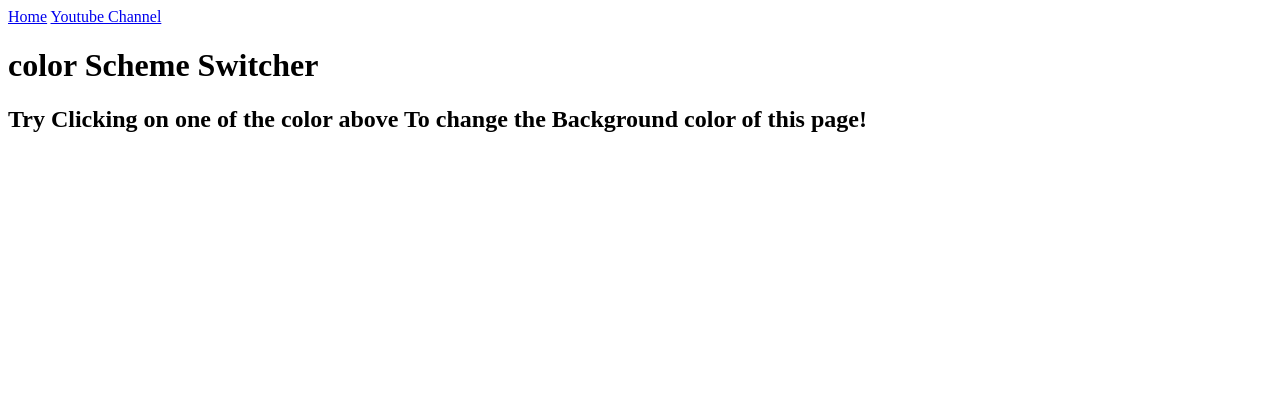
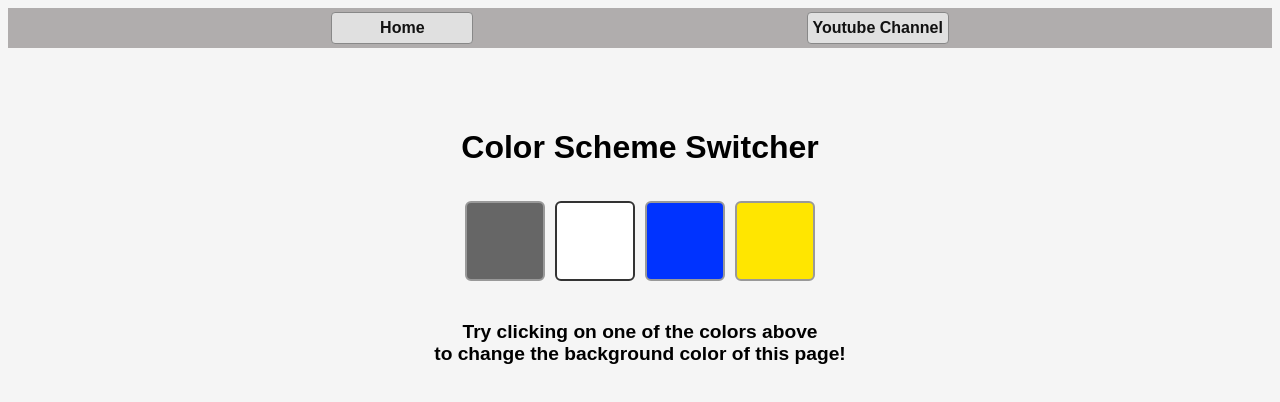
Before and after one commit to akashchawla-bot/JavaScript-Projects, a plain HTML site: page color changing projector/index.html in a window 1280 px wide. Drawn offline with Linux system fonts and the light colour scheme.

Commit message:
Fix HTML structure, enhance CSS styles, and implement JavaScript functionality for color scheme switcher

```diff
--- a/color changing projector/index.html
+++ b/color changing projector/index.html
@@ -4,7 +4,7 @@
     <meta charset="UTF-8">
     <meta name="viewport" content="width=device-width, initial-scale=1.0">
     <title>Color Switching </title>
-    <link src="style.css"
+    <link rel="stylesheet" href="style.css">
 </head>
 <body>
     <div class="container">
@@ -13,15 +13,16 @@
            <a target="_blank" href="https://www.youtube.com/watch?v=EGqHVjU-fas&t=454s">Youtube Channel</a>
         </nav>
         <div class="canvas">
-            <h1>color Scheme Switcher</h1>
-            <span class="button" id="grey"></span>
-            <span class="butoon" id="White"></span>
-            <span class="button" id="blue"></span>
-            <span class="button" id="yellow"></span>
-
+            <h1>Color Scheme Switcher</h1>
+            <div class="color-row">
+                <span class="button" id="grey"></span>
+                <span class="button" id="white"></span>
+                <span class="button" id="blue"></span>
+                <span class="button" id="yellow"></span>
+            </div>
             <h2>
-                Try Clicking on one of the color above
-                <span>To change the Background color of this page!</span>
+                Try clicking on one of the colors above<br>
+                to change the background color of this page!
             </h2>
         </div>
         <script src="script.js"></script>
--- a/color changing projector/script.js
+++ b/color changing projector/script.js
@@ -0,0 +1,22 @@
+const buttons = document.querySelectorAll('.button');
+const body = document.querySelector("body");
+
+buttons.forEach(function(button){
+    console.log(button);
+    button.addEventListener('click', function(e){
+        console.log(e);
+        console.log(e.target);
+        if(e.target.id === 'grey'){
+            body.style.backgroundColor = e.target.id;
+        }
+        if(e.target.id === 'white'){
+            body.style.backgroundColor = e.target.id;
+        }
+        if(e.target.id === 'blue'){
+            body.style.backgroundColor = e.target.id;
+        }
+        if(e.target.id === 'yellow'){
+            body.style.backgroundColor = e.target.id;
+        }
+    })
+})
--- a/color changing projector/style.css
+++ b/color changing projector/style.css
@@ -1,12 +1,136 @@
-*{
-    margin: 0px;
-    padding: 0px;
-    background-color: white ;
-    color: #121212;
+body {
+    min-height: 100vh;
+    display: flex;
+    justify-content: center;
+    align-items: center;
+    background-color: #f5f5f5;
+    font-family: Arial, Helvetica, sans-serif;
 }
 
-.navBar{
+.container {
+    width: 100vw;
+    min-height: 100vh;
+    display: flex;
+    flex-direction: column;
+    align-items: center;
+    justify-content: flex-start;
+}
+
+.navBar {
+    height: 40px;
+    width: 100%;
     background-color: #b0adad;
     display: flex;
     justify-content: space-evenly;
+    align-items: center;
+    margin-bottom: 30px;
+    box-sizing: border-box;
 }
+
+.navBar a {
+    height: 30px;
+    width: 140px;
+    background: #e0e0e0;
+    border: 1px solid #888;
+    border-radius: 4px;
+    display: flex;
+    align-items: center;
+    justify-content: center;
+    text-decoration: none;
+    color: #121212;
+    font-weight: bold;
+    margin: 0 10px;
+    transition: background 0.2s;
+    white-space: nowrap;
+    overflow: hidden;
+    text-overflow: ellipsis;
+}
+
+.navBar a:hover {
+    background: #d0d0d0;
+}
+
+.canvas {
+    display: flex;
+    flex-direction: column;
+    align-items: center;
+    margin-top: 30px;
+}
+
+.canvas h1 {
+    font-size: 2rem;
+    font-weight: bold;
+    margin-bottom: 30px;
+    text-align: center;
+    text-transform: capitalize;
+}
+
+.button {
+    display: inline-block;
+    width: 80px;
+    height: 80px;
+    margin: 5px;
+    border: 2px solid #222;
+    border-radius: 6px;
+    cursor: pointer;
+    box-sizing: border-box;
+}
+
+#grey {
+    background: #666;
+    border: 2px solid #999;
+}
+#white {
+    background: #ffffff;
+    border: 2.5px solid #333;
+}
+#blue {
+    background: #0033ff;
+    border: 2px solid #999;
+}
+#yellow {
+    background: #ffe600;
+    border: 2px solid #999;
+}
+
+
+/* Arrange color buttons in 2 rows, 3 columns (centered) */
+.button:nth-child(2), .button:nth-child(3), .button:nth-child(4) {
+    margin-bottom: 0;
+}
+
+/* Custom layout for color buttons */
+.canvas {
+    position: relative;
+}
+
+.canvas .button {
+    position: relative;
+}
+
+/* Arrange buttons in a grid */
+.canvas {
+    display: flex;
+    flex-direction: column;
+    align-items: center;
+}
+
+.color-row {
+    display: flex;
+    justify-content: center;
+    margin-bottom: 5px;
+}
+
+h2 {
+    margin-top: 30px;
+    font-size: 1.2rem;
+    text-align: center;
+    font-weight: bold;
+}
+
+h2 span {
+    display: block;
+    font-size: 1rem;
+    font-weight: normal;
+    margin-top: 5px;
+}
```
